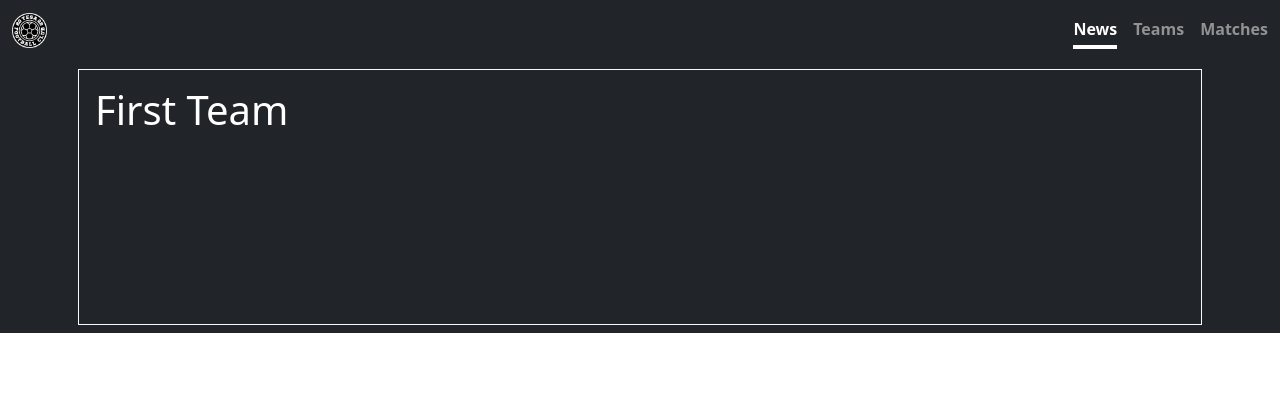
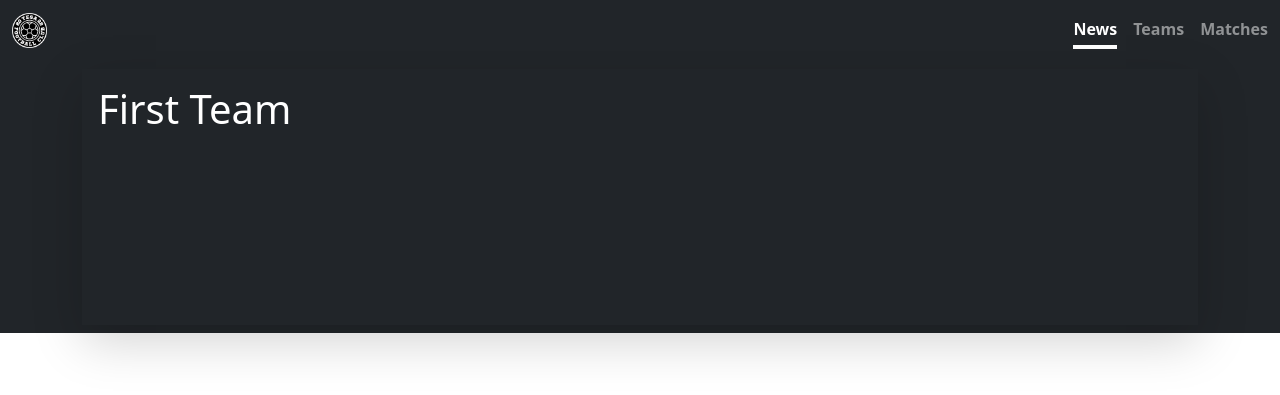
Before and after one commit to tesafc/tesafc.github.io, a Jekyll site: the page built from teams.html, in a window 1280 px wide. Shown: the top 395 px of the page. Built offline with Jekyll 4.4.1, drawn with Linux system fonts in a browser that asks for light colours.

Commit message:
Update teams.html

```diff
--- a/teams.html
+++ b/teams.html
@@ -3,9 +3,9 @@
 title: teams
 ---
 
-<div class="text-bg-dark">
-  <div class="container p-2">
-    <div class="card text-bg-dark border-light rounded-0" style="height: 16rem;">
+<div class="text-bg-dark py-2">
+  <div class="container">
+    <div class="card text-bg-dark border-0 rounded-0 shadow-lg" style="height: 16rem;">
       <img src="" class="card-img" alt="">
       <div class="card-img-overlay">
         <h1 class="card-title text-capitalize">first team</h1>
```
